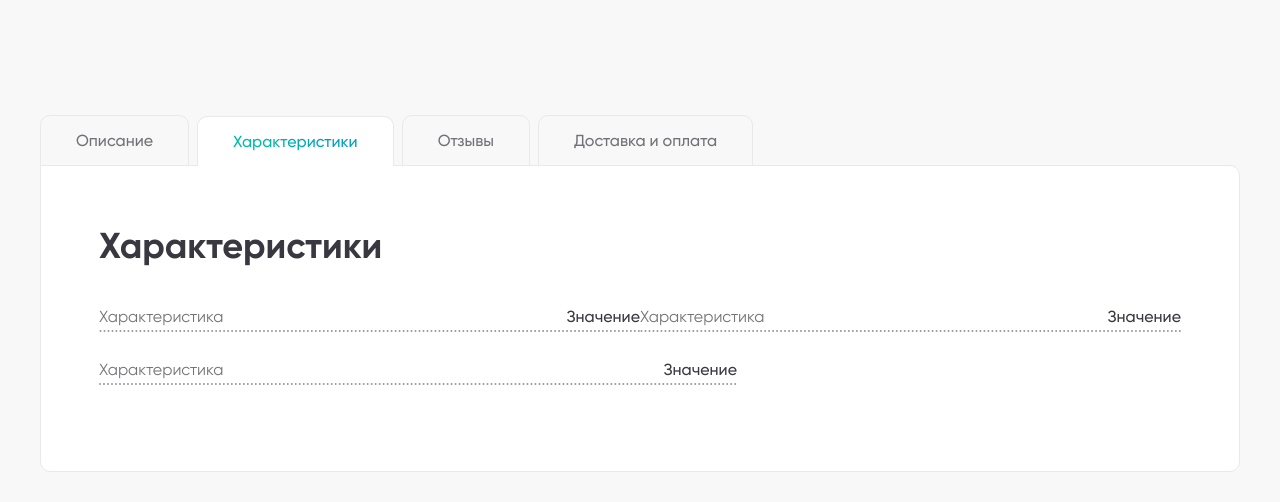
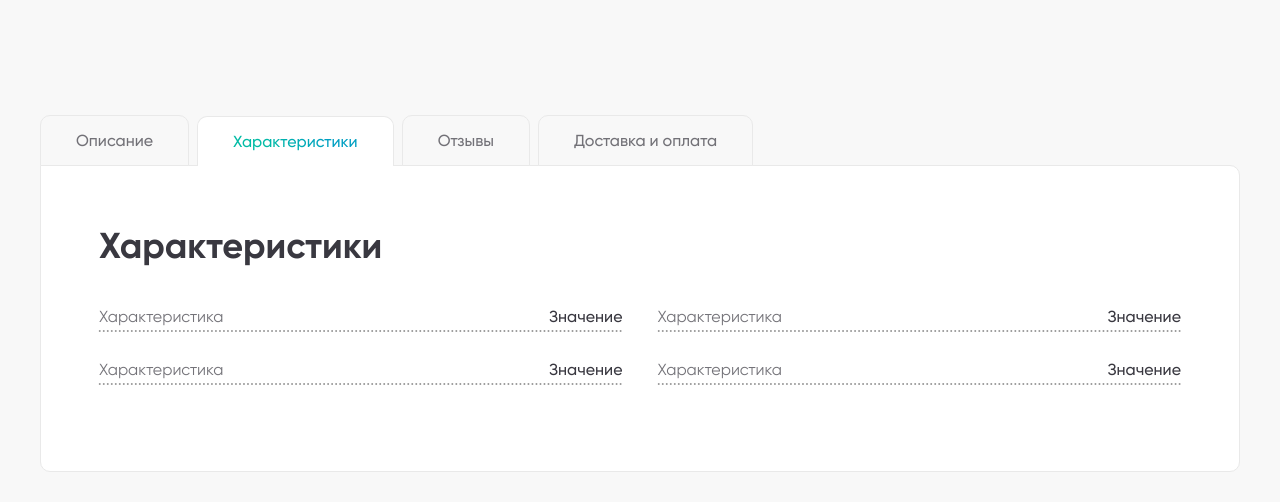
Before and after one commit to cmroonn/um-textile, a plain HTML site: page app/item.html in a window 1280 px wide. Both pictures are taken after a click on the item "Характеристики". Shown: the part 758-1260 px from the top of the page. Drawn offline with nearby package versions, Linux system fonts and the light colour scheme.

Commit message:
second commit

```diff
--- a/app/item.html
+++ b/app/item.html
@@ -543,6 +543,14 @@
                       <p>Значение</p>
                     </div>
                   </div>
+
+                  <div class="dotted item__data__content__specifications-item">
+                    <div class="d-flex jc-between">
+                      <p>Характеристика</p>
+
+                      <p>Значение</p>
+                    </div>
+                  </div>
                 </div>
               </div>
 
--- a/app/scss/style.scss
+++ b/app/scss/style.scss
@@ -2854,6 +2854,7 @@ a {
 
 .item__photo-block {
   display: flex;
+  margin-right: 40px;
 }
 
 .item__photo-big {
@@ -3140,6 +3141,10 @@ a {
   max-width: 638px;
   display: flex;
   margin-bottom: 27px;
+
+  &:nth-child(2n) {
+    margin-left: 35px;
+  }
 
   p {
     margin: 0 0 5px 0;
```
Also changed, not shown: app/index.html (+1 -1 lines), app/css/style.css.
